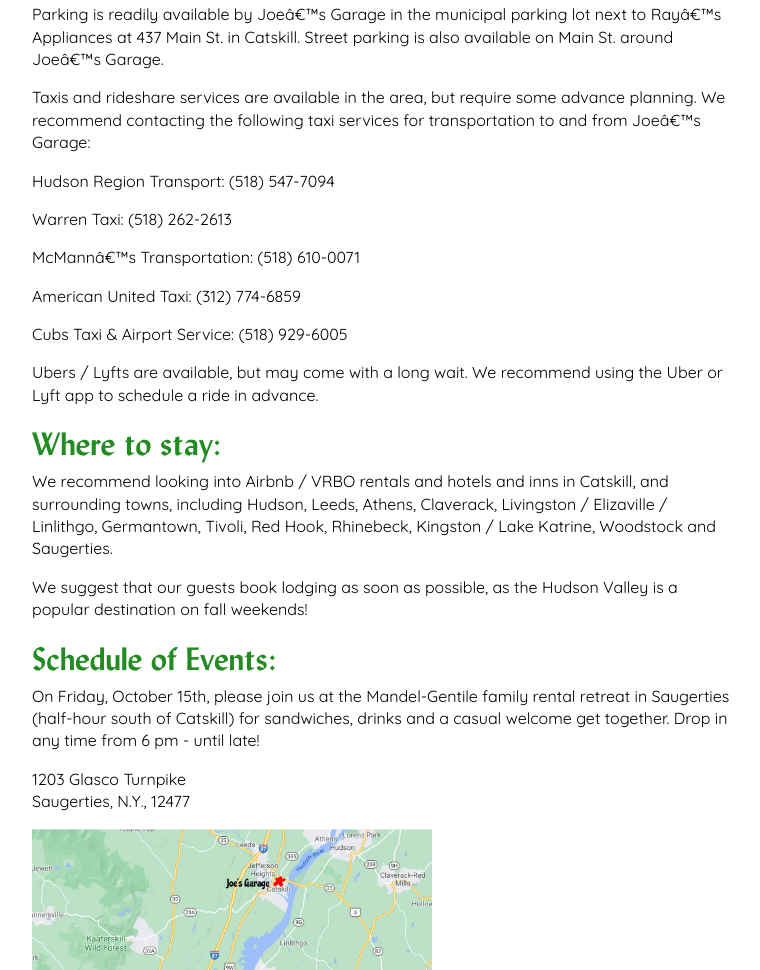
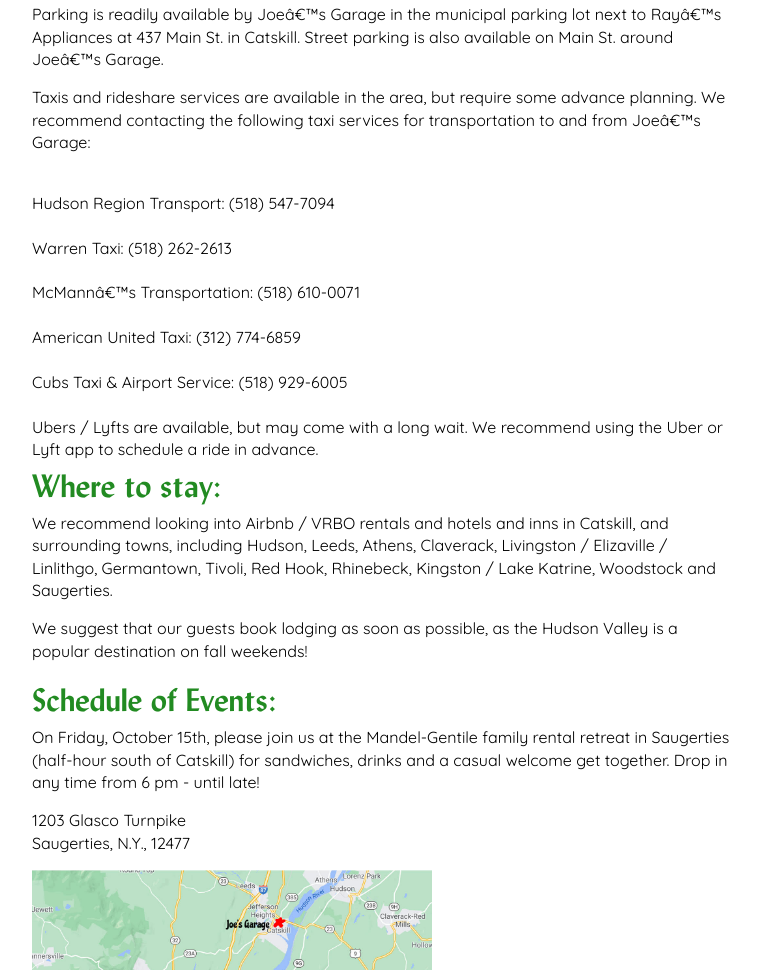
Before and after one commit to gilgentile/hannahandgil, a plain HTML site: page index.html in a window 1280 px wide. Shown: the part 1027-1997 px from the top of the page, without its empty margins (256-1016 px from the left). Drawn offline with Linux system fonts and the light colour scheme; a web font is replaced by a local one.

Commit message:
Update index.html

```diff
--- a/index.html
+++ b/index.html
@@ -92,12 +92,12 @@
 <p>Parking is readily available by Joe’s Garage in the municipal parking lot next to Ray’s Appliances at 437 Main St. in Catskill. Street parking is also available on Main St. around Joe’s Garage.</p>
 
 <p>Taxis and rideshare services are available in the area, but require some advance planning. We recommend contacting the following taxi services for transportation to and from Joe’s Garage:</p>
-	<p>Hudson Region Transport: (518) 547-7094</p>
-	<p>Warren Taxi: (518) 262-2613</p>
-	<p>McMann’s Transportation: (518) 610-0071</p>
-	<p>American United Taxi: (312) 774-6859</p>
-	<p>Cubs Taxi & Airport Service: (518) 929-6005</p>
-<p>Ubers / Lyfts are available, but may come with a long wait. We recommend using the Uber or Lyft app to schedule a ride in advance.</p>
+	<br>Hudson Region Transport: (518) 547-7094</br>
+	<br>Warren Taxi: (518) 262-2613</br>
+	<br>McMann’s Transportation: (518) 610-0071</br>
+	<br>American United Taxi: (312) 774-6859</br>
+	<br>Cubs Taxi & Airport Service: (518) 929-6005</br>
+<br>Ubers / Lyfts are available, but may come with a long wait. We recommend using the Uber or Lyft app to schedule a ride in advance.</br>
 
 
 <h2>Where to stay:</h2>
```
